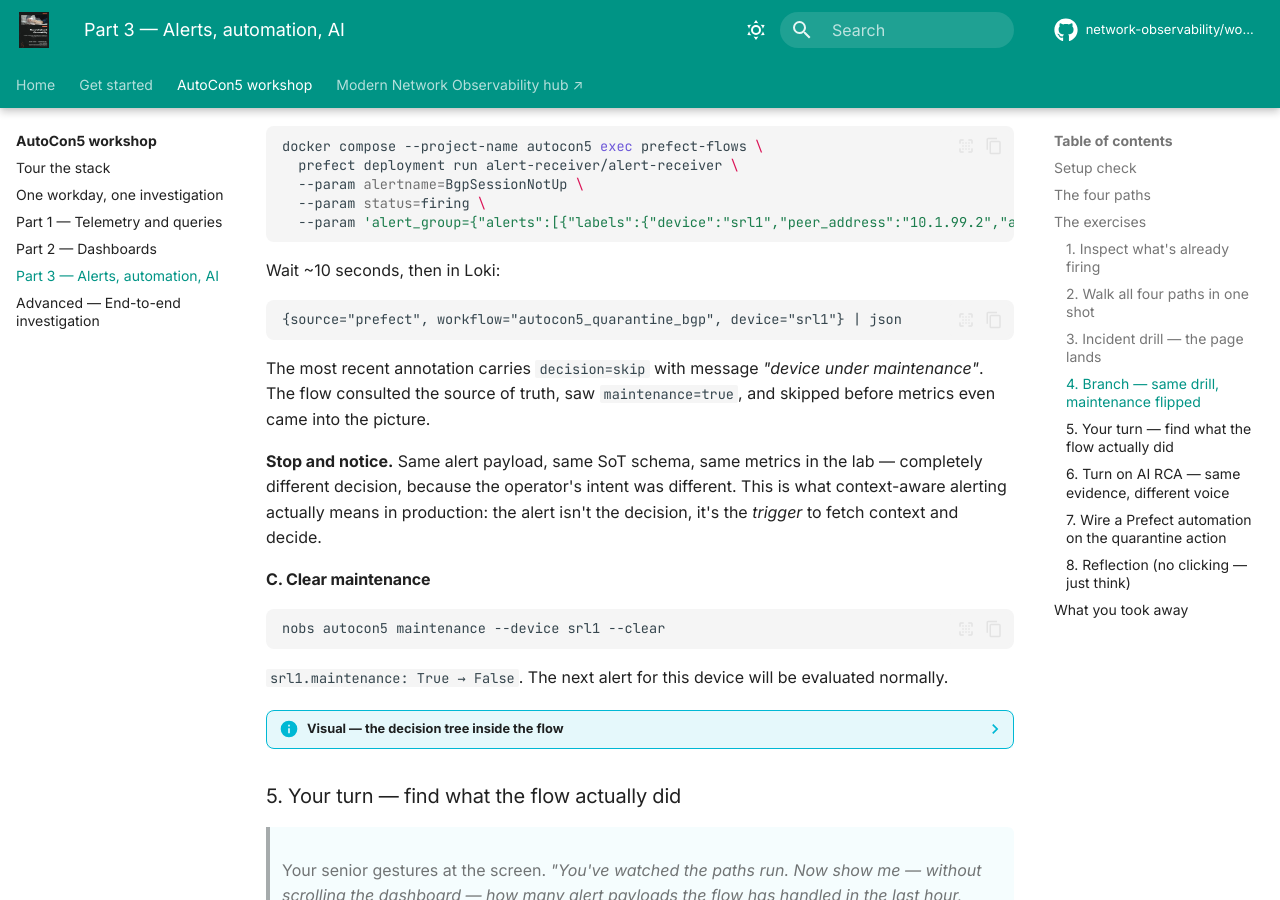
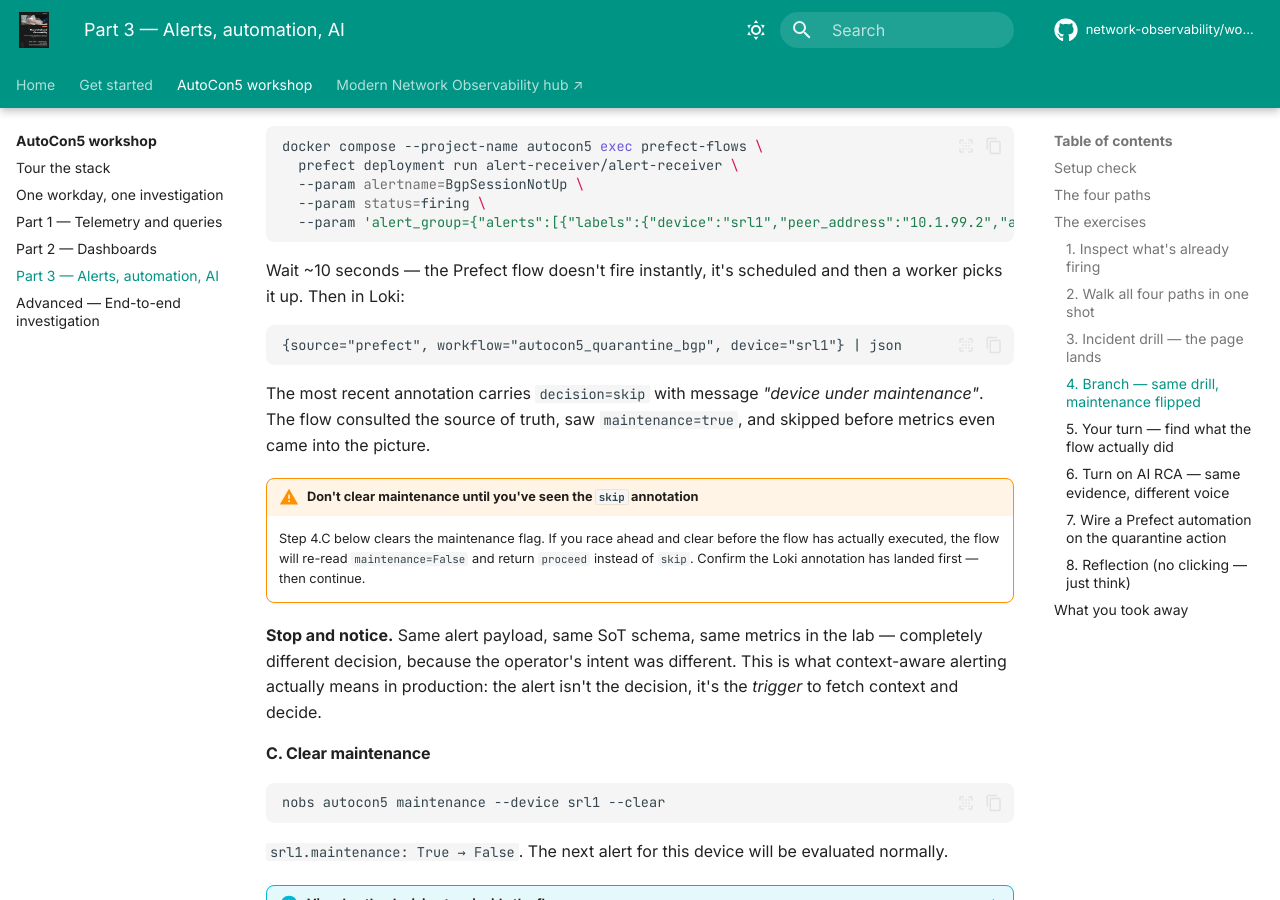
Before and after one commit to network-observability/workshops, an MkDocs documentation site: the page built from docs/workshop/part-3.md, in a window 1280 px wide and 900 px high, scrolled down 13646 px. Built offline with MkDocs 1.6.1 and Material for MkDocs 9.7.7, drawn with Linux system fonts in a browser that asks for light colours; comment, search, counter and statistics services are not loaded.

Commit message:
docs(autocon5): warn against racing Step 4.B/4.C maintenance clear
Investigation of the "direct trigger returned proceed when maintenance
was True" race: reproduced empirically. The Prefect flow is scheduled
when you fire the deployment but doesn't execute synchronously — a
worker picks it up after a brief delay. If you clear maintenance
before the worker has actually run the SoT GraphQL query, the flow
reads `maintenance=False` and returns `proceed` instead of `skip`.

Two doc tweaks:

- Strengthened the "Wait ~10 seconds" sentence to explain *why* the
  wait matters (scheduled, then picked up by a worker — not synchronous).
- Added an explicit warning admonition before Step 4.C: don't clear
  maintenance until the Loki `skip` annotation has actually landed.

Not a workshop bug — the flow logic correctly checks maintenance
first; it's purely a timing nuance of how Prefect deployments run.
The original doc pacing already accounted for this with the "Wait
~10s" hint; the new wording makes the consequence of racing explicit
so a fast-moving student doesn't get a confusing `proceed` and
re-question the policy.

````diff
--- a/workshops/autocon5/guides/part-3-alerts-automation-ai.md
+++ b/workshops/autocon5/guides/part-3-alerts-automation-ai.md
@@ -611,13 +611,17 @@ docker compose --project-name autocon5 exec prefect-flows \
   --param 'alert_group={"alerts":[{"labels":{"device":"srl1","peer_address":"10.1.99.2","afi_safi_name":"ipv4-unicast"}}],"groupLabels":{"alertname":"BgpSessionNotUp"},"status":"firing"}'
 ```
 
-Wait ~10 seconds, then in Loki:
+Wait ~10 seconds — the Prefect flow doesn't fire instantly, it's scheduled and then a worker picks it up. Then in Loki:
 
 ```logql
 {source="prefect", workflow="autocon5_quarantine_bgp", device="srl1"} | json
 ```
 
 The most recent annotation carries `decision=skip` with message *"device under maintenance"*. The flow consulted the source of truth, saw `maintenance=true`, and skipped before metrics even came into the picture.
+
+!!! warning "Don't clear maintenance until you've seen the `skip` annotation"
+
+    Step 4.C below clears the maintenance flag. If you race ahead and clear before the flow has actually executed, the flow will re-read `maintenance=False` and return `proceed` instead of `skip`. Confirm the Loki annotation has landed first — then continue.
 
 **Stop and notice.** Same alert payload, same SoT schema, same metrics in the lab — completely different decision, because the operator's intent was different. This is what context-aware alerting actually means in production: the alert isn't the decision, it's the *trigger* to fetch context and decide.
 
````
